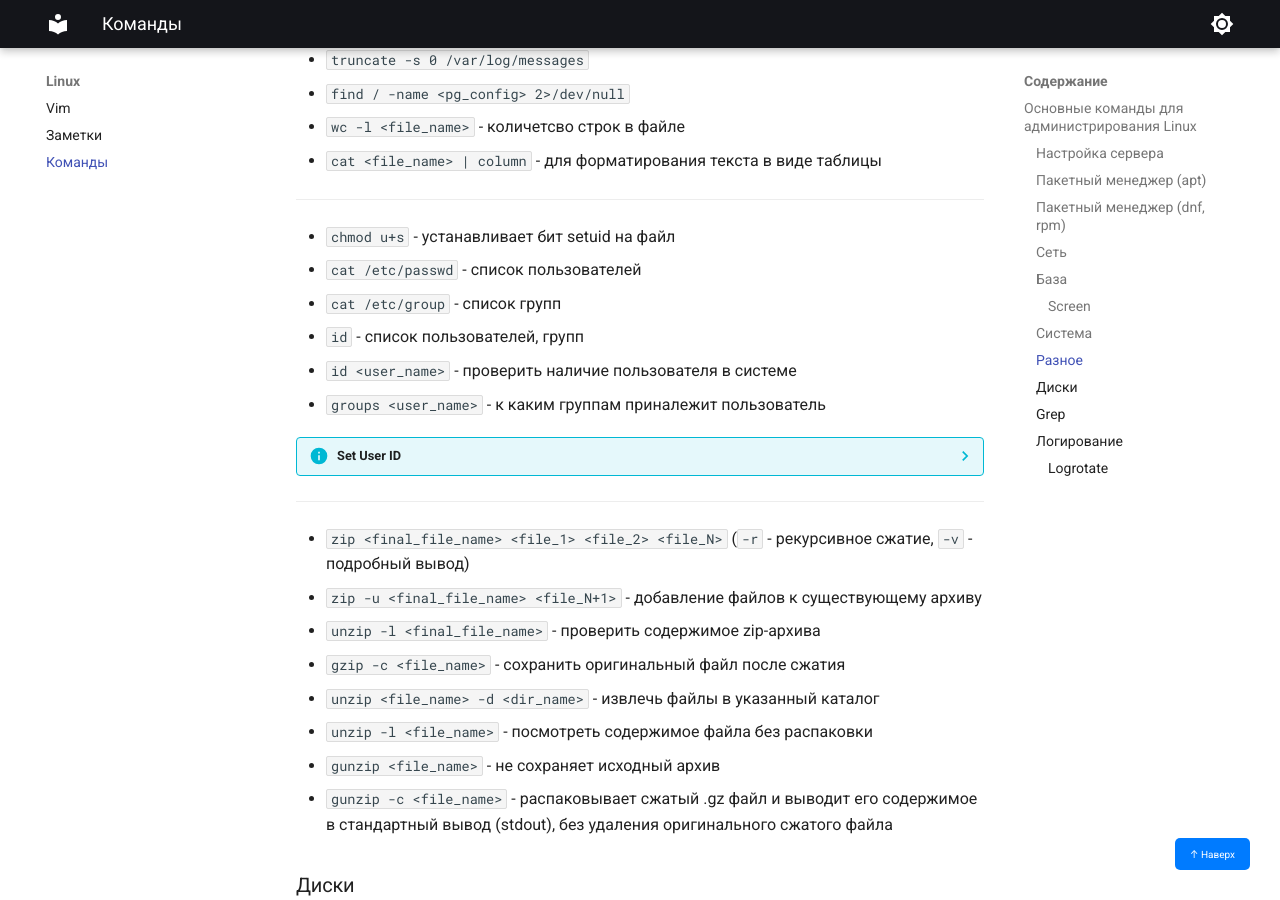
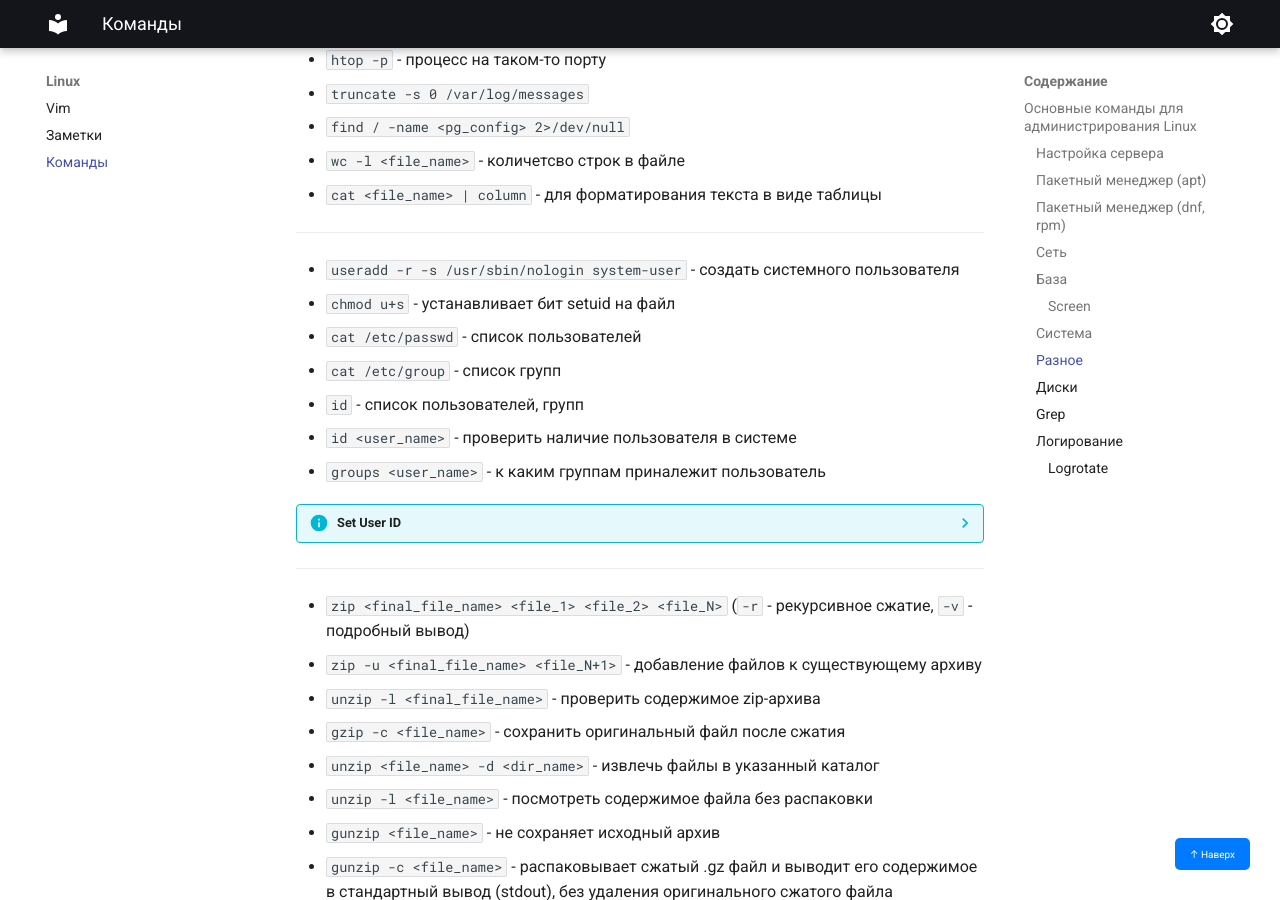
Before and after one commit to ilyamak04/wiki, an MkDocs documentation site: the page built from docs/linux/Команды.md, in a window 1280 px wide and 900 px high, scrolled down 9264 px. Built offline with MkDocs 1.6.1 and Material for MkDocs 9.7.7, drawn with Linux system fonts in a browser that asks for light colours; some of the changed text lies outside the part shown.

Commit message:
ADD linux commands

```diff
--- a/docs/linux/Команды.md
+++ b/docs/linux/Команды.md
@@ -307,6 +307,7 @@
 
 ---
 
+- `useradd -r -s /usr/sbin/nologin system-user` - создать системного пользователя
 - `chmod u+s` - устанавливает бит setuid на файл
 - `cat /etc/passwd` - список пользователей
 - `cat /etc/group` - список групп
```
Also changed, not shown: other parts of docs/linux/Команды.md (+1 -1 lines).
